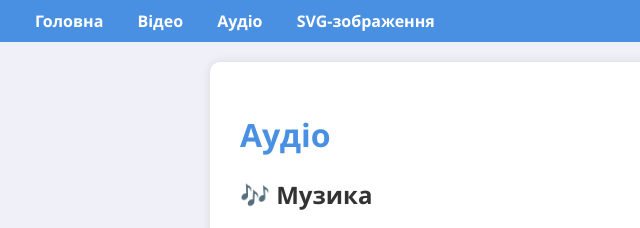
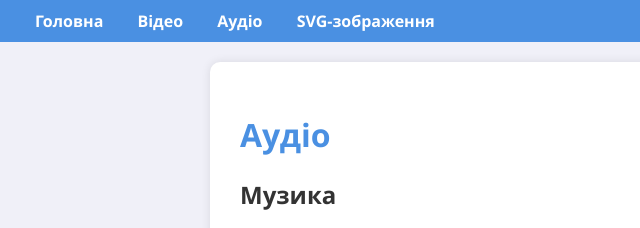
Before and after one commit to Solomiia734/lab4, a plain HTML site: page audio.html in a window 1280 px wide. Shown: the top 228 px of the page, 0-640 px from the left. Drawn offline with Linux system fonts and the light colour scheme.

Commit message:
Update audio.html

```diff
--- a/audio.html
+++ b/audio.html
@@ -18,7 +18,7 @@
   <main>
     <h1>Аудіо</h1>
     <section>
-      <h2>🎶 Музика </h2>
+      <h2> Музика </h2>
       <ul>
         <li>
           <p>Estelle, Kanye West - American Boy</p>
```
